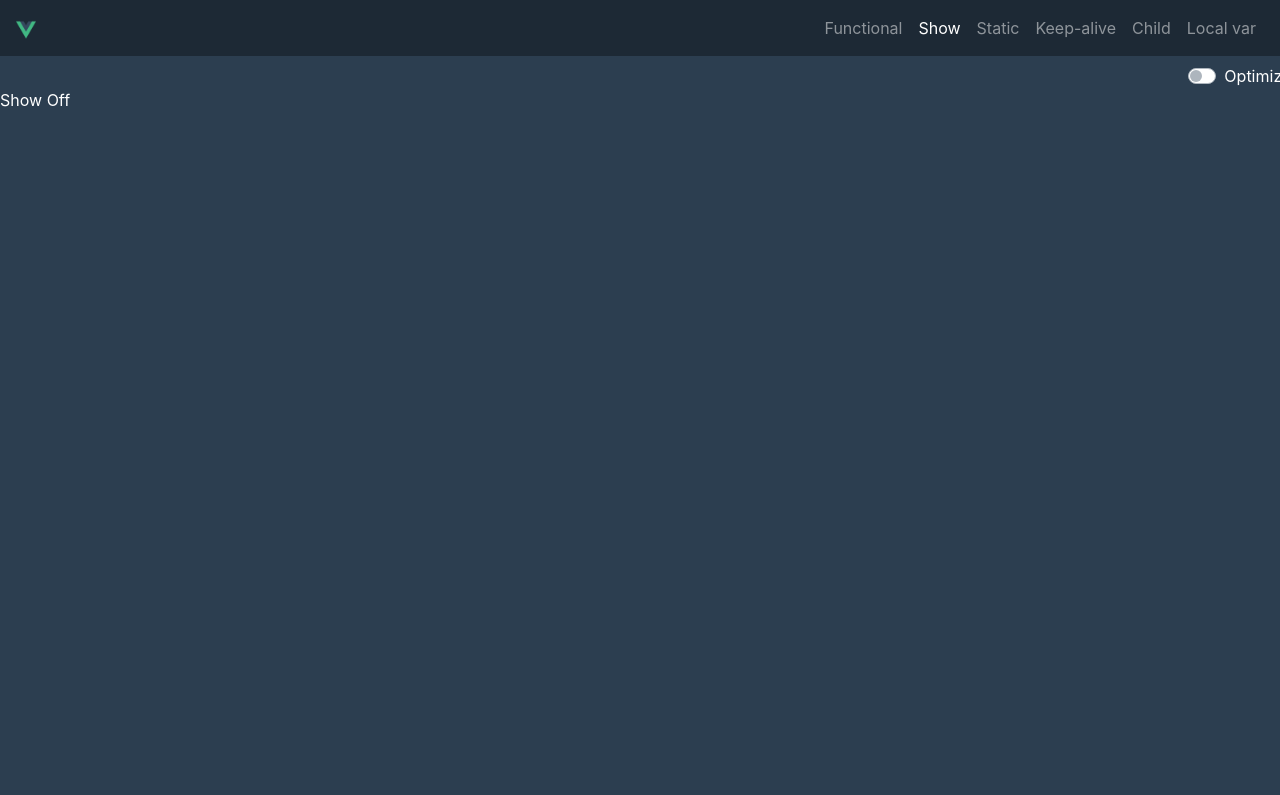
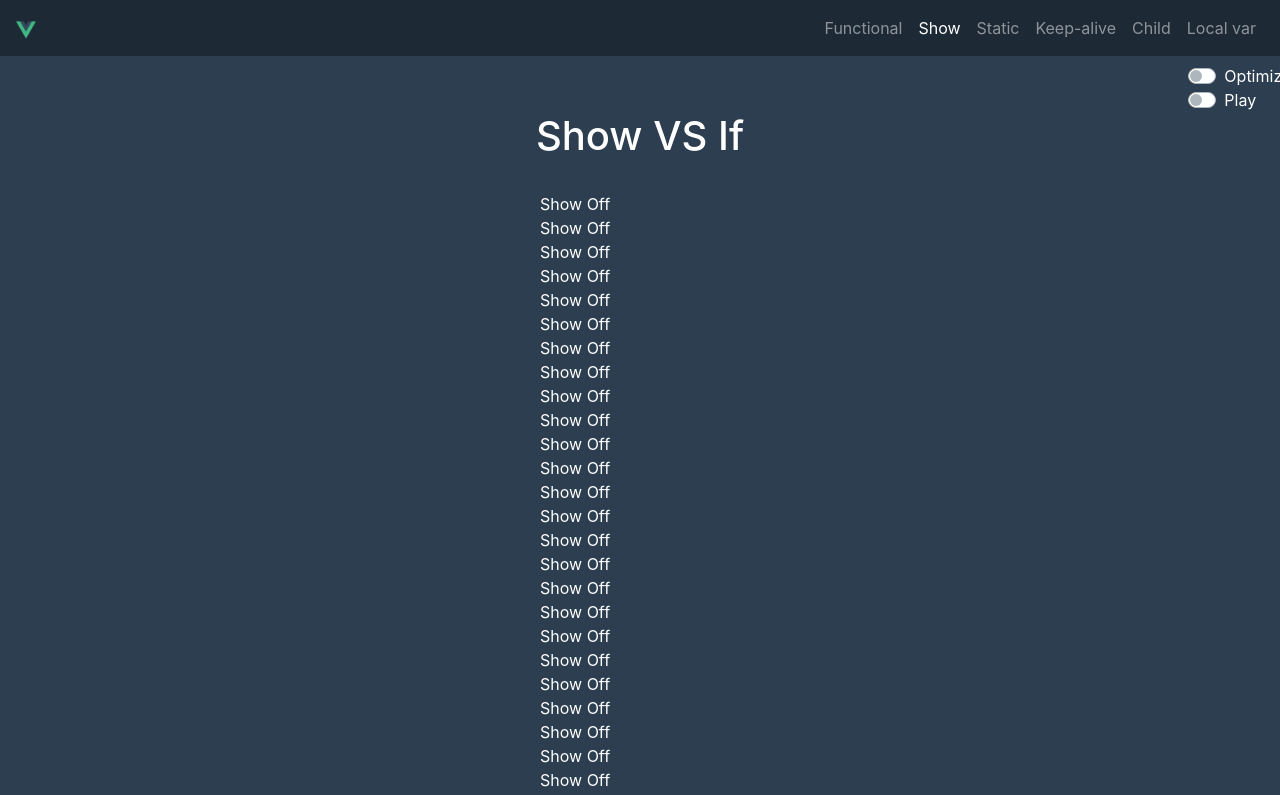
Before and after one commit to iggyster/vue-performance-tips, a Vue app: page /show in a window 1280 px wide. Shown: the top 795 px of the page. Built offline with nearby package versions, Linux system fonts and the light colour scheme.

Commit message:
Add components index to set global components

```diff
--- /dev/null
+++ b/src/components/index.js
@@ -0,0 +1,6 @@
+import Vue from 'vue';
+import Page from './Page';
+import Heavy from './Heavy';
+
+Vue.component('Page', Page);
+Vue.component('Heavy', Heavy);
--- a/src/main.js
+++ b/src/main.js
@@ -3,6 +3,7 @@ import App from './App.vue'
 import router from './router'
 import './theme'
 import './plugins'
+import './components'
 
 Vue.config.productionTip = false;
 
--- a/src/views/Child.vue
+++ b/src/views/Child.vue
@@ -10,14 +10,12 @@
 </template>
 
 <script>
-    import Page from "../components/Page";
     import ChildOff from "../components/Benchmarks/Child/ChildOff";
     import ChildOn from "../components/Benchmarks/Child/ChildOn";
 
     export default {
         name: "Child",
         components: {
-            Page,
             ChildOff,
             ChildOn,
         },
--- a/src/views/Deferred.vue
+++ b/src/views/Deferred.vue
@@ -10,14 +10,12 @@
 </template>
 
 <script>
-    import Page from "../components/Page";
     import DeferredOff from "../components/Benchmarks/Deferred/DeferredOff";
     import DeferredOn from "../components/Benchmarks/Deferred/DeferredOn";
 
     export default {
         name: "Deferred",
         components: {
-            Page,
             DeferredOff,
             DeferredOn,
         },
--- a/src/views/Functional.vue
+++ b/src/views/Functional.vue
@@ -27,14 +27,12 @@
 </template>
 
 <script>
-    import Page from "../components/Page";
     import FunctionalOff from "../components/Benchmarks/Functional/FunctionalOff";
     import FunctionalOn from "../components/Benchmarks/Functional/FunctionalOn";
 
     export default {
         name: "Functional",
         components: {
-            Page,
             FunctionalOff,
             FunctionalOn,
         },
@@ -70,27 +68,9 @@
     }
 </script>
 
-<style>
+<style scoped>
     .grid {
         margin: 24px auto;
         max-width: 800px;
     }
-    .circle {
-        float: left;
-        width: 21px;
-        height: 21px;
-        margin: 2px;
-    }
-    .on, .off {
-        width: 100%;
-        height: 100%;
-        color: transparent;
-        border-radius: 50%;
-    }
-    .on {
-        background-color: #42b983;
-    }
-    .off {
-        background-color: white;
-    }
 </style>
--- a/src/views/KeepAlive.vue
+++ b/src/views/KeepAlive.vue
@@ -10,14 +10,12 @@
 </template>
 
 <script>
-    import Page from "../components/Page";
     import KeepAliveOff from "../components/Benchmarks/KeepAlive/KeepAliveOff";
     import KeepAliveOn from "../components/Benchmarks/KeepAlive/KeepAliveOn";
 
     export default {
         name: "KeepAlive",
         components: {
-            Page,
             KeepAliveOff,
             KeepAliveOn,
         },
--- a/src/views/LazyComponent.vue
+++ b/src/views/LazyComponent.vue
@@ -10,14 +10,12 @@
 </template>
 
 <script>
-    import Page from "../components/Page";
     import LazyComponentOff from "../components/Benchmarks/LazyComponents/LazyComponentOff";
     import LazyComponentOn from "../components/Benchmarks/LazyComponents/LazyComponentOn";
 
     export default {
         name: "LazyComponent",
         components: {
-            Page,
             LazyComponentOff,
             LazyComponentOn,
         },
--- a/src/views/LazyModule.vue
+++ b/src/views/LazyModule.vue
@@ -10,14 +10,12 @@
 </template>
 
 <script>
-    import Page from "../components/Page";
     import LazyModuleOff from "../components/Benchmarks/LazyModules/LazyModuleOff";
     import LazyModuleOn from "../components/Benchmarks/LazyModules/LazyModuleOn";
 
     export default {
         name: "LazyModule",
         components: {
-            Page,
             LazyModuleOff,
             LazyModuleOn,
         },
--- a/src/views/LocalVar.vue
+++ b/src/views/LocalVar.vue
@@ -10,14 +10,12 @@
 </template>
 
 <script>
-    import Page from "../components/Page";
     import LocalVarOff from "../components/Benchmarks/LocalVar/LocalVarOff";
     import LocalVarOn from "../components/Benchmarks/LocalVar/LocalVarOn";
 
     export default {
         name: "LocalVar",
         components: {
-            Page,
             LocalVarOff,
             LocalVarOn,
         },
--- a/src/views/Main.vue
+++ b/src/views/Main.vue
@@ -9,12 +9,7 @@
 </template>
 
 <script>
-    import Page from "../components/Page"
-
     export default {
         name: "Main",
-        components: {
-            Page,
-        }
     }
 </script>
--- a/src/views/Show.vue
+++ b/src/views/Show.vue
@@ -1,31 +1,82 @@
 <template>
     <Page>
+        <template #content>
+            <div class="row m-0 justify-content-center">
+                <h1>Show VS If</h1>
+            </div>
+        </template>
+        <template #switches>
+            <div class="custom-control custom-switch">
+                <input type="checkbox" class="custom-control-input" id="play" v-model="play">
+                <label class="custom-control-label" for="play">Play</label>
+            </div>
+        </template>
         <template #off>
-            <ShowOff/>
+            <div class="grid">
+                <ShowOff v-for="(n,index) of list" :key="index" :value="n"/>
+            </div>
         </template>
         <template #on>
-            <ShowOn/>
+            <div class="grid">
+                <ShowOn v-for="(n,index) of list" :key="index" :value="n"/>
+            </div>
         </template>
     </Page>
 </template>
 
 <script>
-    import Page from "../components/Page";
     import ShowOff from "../components/Benchmarks/Show/ShowOff";
     import ShowOn from "../components/Benchmarks/Show/ShowOn";
 
     export default {
         name: "Show",
         components: {
-            Page,
             ShowOff,
             ShowOn,
         },
-        props: {
-            optimized: {
-                type: Boolean,
-                default: false,
+        created() {
+            this.count = 200;
+            this.generate();
+        },
+        data() {
+            return {
+                play: false,
+                list: [],
+            };
+        },
+        watch: {
+            play(value) {
+                if (value) {
+                    this.generate();
+                }
             }
+        },
+        methods: {
+            generate() {
+                const data = [];
+                for (let i = 0; i < this.count; i++) {
+                    data.push(Math.random() < 0.5)
+                }
+
+                this.list = data;
+                this.play && requestAnimationFrame(this.generate);
+            },
         },
     }
 </script>
+
+<style scoped>
+    .grid {
+        margin: 24px auto;
+        max-width: 200px;
+    }
+
+    .heavy {
+        border: none;
+        box-shadow: 0 0 5px black;
+        opacity: .5;
+        margin: 0;
+        width: 100% !important;
+        height: 100% !important;
+    }
+</style>
--- a/src/views/Static.vue
+++ b/src/views/Static.vue
@@ -10,14 +10,12 @@
 </template>
 
 <script>
-    import Page from "../components/Page";
     import StaticOff from "../components/Benchmarks/Static/StaticOff";
     import StaticOn from "../components/Benchmarks/Static/StaticOn";
 
     export default {
         name: "Static",
         components: {
-            Page,
             StaticOff,
             StaticOn,
         },
```
